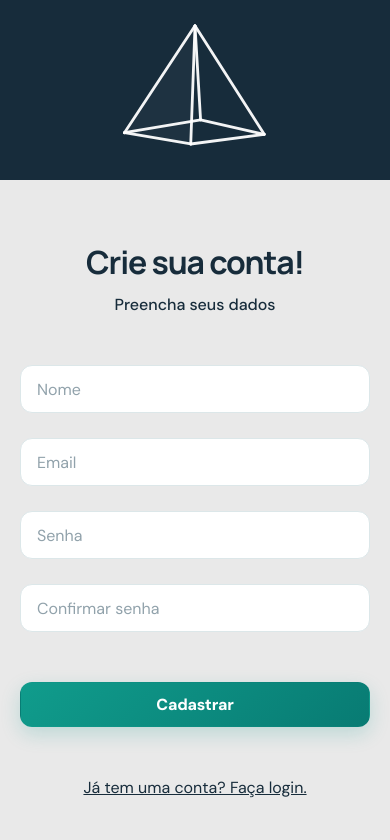
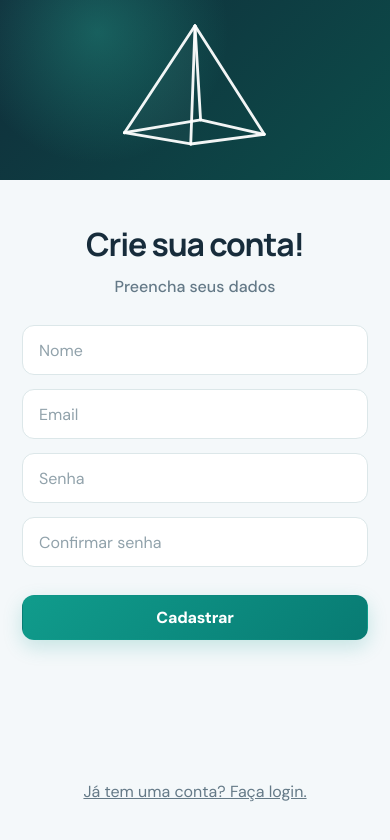
Before and after one commit to PyramidsDelivery/pyramids-frontend, a Vue app: page /cadastro in a window 390 px wide. Shown: the top 840 px of the page. Built offline with nearby package versions, Linux system fonts and the light colour scheme.

Commit message:
style(auth): sliding panels and polished responsive registration

```diff
--- a/src/style.css
+++ b/src/style.css
@@ -233,3 +233,48 @@ a { color: var(--pd-teal-dark); text-underline-offset: 3px; }
 @media (prefers-reduced-motion: reduce) {
   *, *::before, *::after { scroll-behavior: auto !important; animation-duration: .01ms !important; animation-iteration-count: 1 !important; transition-duration: .01ms !important; }
 }
+
+
+/* Authentication panels: real cross-route sliding with the native View Transitions API.
+   Sign-up reverses the sides, preserving existing forms, handlers and requests. */
+@media (min-width: 769px) {
+  #app .auth-cadastro.container { flex-direction: row-reverse; }
+  #app .container > .left { view-transition-name: pd-brand-panel; }
+  #app .container > .right { view-transition-name: pd-form-panel; }
+  #app .auth-cadastro.container > .left { width: 40%; }
+  #app .auth-cadastro.container > .right { width: 60%; }
+  #app .auth-cadastro .right-content { padding-block: clamp(48px,7vh,100px); }
+}
+@media (max-width: 768px) {
+  #app .auth-cadastro.container { display: none; }
+  #app .auth-cadastro + .mobile { background: var(--pd-canvas); }
+  #app .auth-cadastro + .mobile .top {
+    background: radial-gradient(circle at 25% 18%,rgba(45,197,169,.3),transparent 40%),
+                linear-gradient(135deg,#102d3a,#0c4d4a);
+    view-transition-name: pd-mobile-brand;
+  }
+  #app .auth-cadastro + .mobile .mobile-content { padding: 42px 22px; gap: 28px; }
+  #app .auth-cadastro + .mobile .mobile-content .inputs { gap: 14px; }
+  #app .auth-cadastro + .mobile .mobile-content input { min-height: 50px; background: #fff; margin: 0; }
+  #app .auth-cadastro + .mobile .mobile-content h1 { color: var(--pd-ink); }
+  #app .auth-cadastro + .mobile .mobile-content p { color: var(--pd-muted); }
+}
+::view-transition-group(pd-brand-panel),
+::view-transition-group(pd-form-panel) {
+  animation-duration: 650ms;
+  animation-timing-function: cubic-bezier(.22,1,.36,1);
+}
+::view-transition-old(pd-brand-panel),
+::view-transition-new(pd-brand-panel),
+::view-transition-old(pd-form-panel),
+::view-transition-new(pd-form-panel) {
+  animation-duration: 650ms;
+  animation-timing-function: cubic-bezier(.22,1,.36,1);
+}
+::view-transition-old(root),
+::view-transition-new(root) { animation-duration: 380ms; }
+@media (prefers-reduced-motion: reduce) {
+  ::view-transition-group(*),
+  ::view-transition-old(*),
+  ::view-transition-new(*) { animation-duration: .01ms !important; }
+}
```
